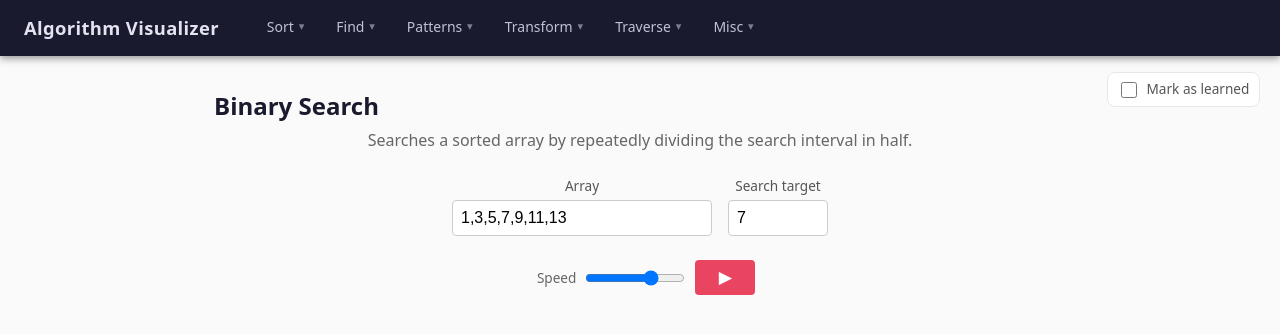
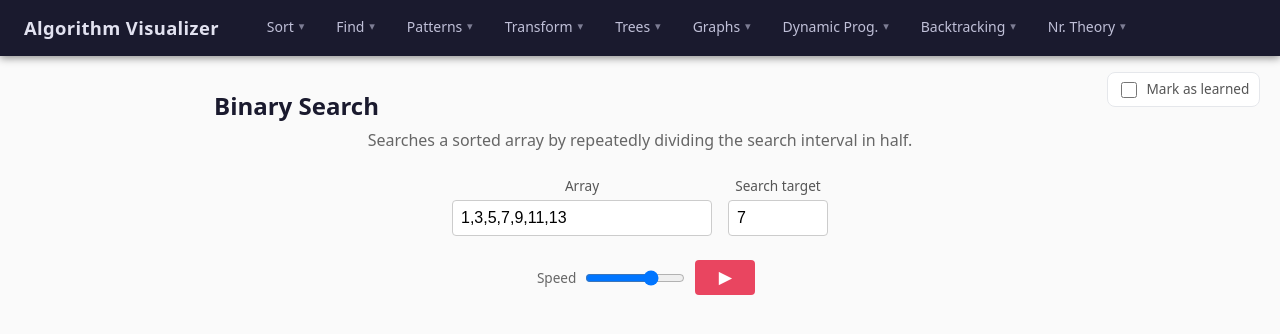
Before and after one commit to VladSoltaniuc/algorithm-visualizer, a React (Vite) app in the folder client/: page /array/binary-search in a window 1280 px wide. Shown: the top 334 px of the page. Built offline with nearby package versions, Linux system fonts and the light colour scheme.

Commit message:
Navigation

```diff
--- a/client/src/components/Navigation/Navigation.tsx
+++ b/client/src/components/Navigation/Navigation.tsx
@@ -32,7 +32,15 @@ function fromString(slugs: string[]) {
 }
 
 function from(slugs: string[]) {
-  const all = [...arrayConfig, ...stringConfig];
+  const all = [
+    ...arrayConfig,
+    ...stringConfig,
+    ...treeConfig,
+    ...graphConfig,
+    ...dpConfig,
+    ...backtrackingConfig,
+    ...nrTheoryConfig,
+  ];
   return slugs.map((slug) => {
     const a = all.find((c) => c.slug === slug)!;
     return { name: a.name, path: `/${a.category}/${a.slug}` };
@@ -73,27 +81,61 @@ const tabs: Tab[] = [
     items: fromString(["run-length-encoding", "levenshtein", "reversal"]),
   },
   {
-    label: "Traverse",
-    basePath: "/traverse",
-    items: [
-      ...treeConfig.map((a) => ({ name: a.name, path: `/tree/${a.slug}` })),
-      ...graphConfig.map((a) => ({ name: a.name, path: `/graph/${a.slug}` })),
-    ],
+    label: "Trees",
+    basePath: "/trees",
+    items: from([
+      "bst-insert-search",
+      "inorder",
+      "level-order",
+      "lca",
+      "diameter",
+      "validate-bst",
+      "invert",
+      "huffman",
+    ]),
   },
   {
-    label: "Misc",
-    basePath: "/misc",
-    items: [
-      ...dpConfig.map((a) => ({ name: a.name, path: `/dp/${a.slug}` })),
-      ...backtrackingConfig.map((a) => ({
-        name: a.name,
-        path: `/backtracking/${a.slug}`,
-      })),
-      ...nrTheoryConfig.map((a) => ({
-        name: a.name,
-        path: `/number-theory/${a.slug}`,
-      })),
-    ],
+    label: "Graphs",
+    basePath: "/graphs",
+    items: from([
+      "bfs",
+      "dfs",
+      "dijkstra",
+      "union-find",
+      "topological-sort",
+      "cycle-detection",
+      "bellman-ford",
+    ]),
+  },
+  {
+    label: "Dynamic Prog.",
+    basePath: "/dp",
+    items: from([
+      "fibonacci",
+      "coin-change",
+      "lcs",
+      "knapsack",
+      "edit-distance",
+      "lis",
+      "subset-sum",
+    ]),
+  },
+  {
+    label: "Backtracking",
+    basePath: "/backtracking",
+    items: from([
+      "n-queens",
+      "combination-sum",
+      "permutations",
+      "sudoku",
+      "word-search",
+      "rat-in-maze",
+    ]),
+  },
+  {
+    label: "Nr. Theory",
+    basePath: "/number-theory",
+    items: from(["sieve", "gcd", "prime-factorization", "bit-manipulation"]),
   },
 ];
 
--- a/client/src/config/algorithms.ts
+++ b/client/src/config/algorithms.ts
@@ -16,7 +16,6 @@ export const stringConfig: AlgorithmConfig[] = [
   { name: 'KMP', slug: 'kmp', endpoint: 'kmp', category: 'string', inputType: 'text', inputLabel: 'Text', defaultInput: 'ABABDABACDABABCABAB', needsPattern: true, patternLabel: 'Pattern', defaultPattern: 'ABABCABAB', description: 'This algorithm scans text linearly, never going backwards. On a mismatch, it takes the substring of the pattern matched so far and checks: does a suffix of this match also appear as a prefix? Yes: the prefix is already aligned, matching resumes from after it. No: the pattern resets and scanning continues from the next character in the text.' },
   { name: 'Boyer-Moore', slug: 'boyer-moore', endpoint: 'boyer-moore', category: 'string', inputType: 'text', inputLabel: 'Text', defaultInput: 'HERE IS A SIMPLE EXAMPLE', needsPattern: true, patternLabel: 'Pattern', defaultPattern: 'EXAMPLE', description: 'Pattern matching that scans right to left using bad-character heuristic.' },
   { name: 'Rabin-Karp', slug: 'rabin-karp', endpoint: 'rabin-karp', category: 'string', inputType: 'text', inputLabel: 'Text', defaultInput: 'GEEKS FOR GEEKS', needsPattern: true, patternLabel: 'Pattern', defaultPattern: 'GEEK', description: 'Pattern matching using rolling hash for fast comparison.' },
-  { name: 'Longest Common Subsequence', slug: 'lcs', endpoint: 'lcs', category: 'string', inputType: 'text', inputLabel: 'Text 1', defaultInput: 'ABCBDAB', needsPattern: true, patternLabel: 'Text 2', defaultPattern: 'BDCAB', description: 'Finds the longest subsequence common to two strings.' },
   { name: 'LPS (Manacher)', slug: 'longest-palindrome', endpoint: 'longest-palindrome', category: 'string', inputType: 'text', inputLabel: 'Text', defaultInput: 'babad', description: 'Preprocesses the string to find all palindrome radii in a single linear pass. \nR1: mirror fits inside (not touching border) \u2192 copy length.\nR2: mirror reaches border \u2192 explore beyond.\nR3: mirror extends beyond \u2192 explore beyond larger palindrome.\nR4: outside any palindrome \u2192 explore from scratch.' },
   { name: 'Anagram Detection', slug: 'anagram-detection', endpoint: 'anagram-detection', category: 'string', inputType: 'text', inputLabel: 'Text', defaultInput: 'cbaebabacd', needsPattern: true, patternLabel: 'Pattern', defaultPattern: 'abc', description: 'Finds all starting indices of anagrams of the pattern in the text.' },
   { name: 'String Reversal', slug: 'reversal', endpoint: 'reversal', category: 'string', inputType: 'text', inputLabel: 'Text', defaultInput: 'hello', description: 'Reverses a string in-place using two pointers.' },
```
Also changed, not shown: 1 other file (tests, documents, lock files or other folders).
